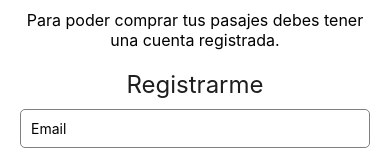
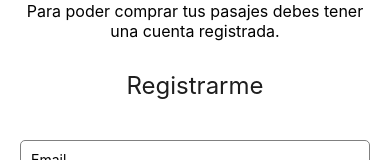
Before and after one commit to Alize-Viajes-y-Turismo/Alize-app, a React Native app: screen /RegistroScreen in a window 390 px wide. Shown: the part 138-298 px from the top of the page. Built offline with nearby package versions, Linux system fonts and the light colour scheme.

Commit message:
Modificando-estilos

```diff
--- a/styles/NotAuthHomeScreenStyles.js
+++ b/styles/NotAuthHomeScreenStyles.js
@@ -32,6 +32,7 @@ const NotAuthHomeScreenStyles = StyleSheet.create({
     image: {
         width: 200,
         height: 200,
+        marginBottom: 40,
     },
 })
 
--- a/styles/RegistroScreenStyles.js
+++ b/styles/RegistroScreenStyles.js
@@ -7,23 +7,25 @@ const RegistroScreenStyles = StyleSheet.create({
         backgroundColor: 'white'
     },
     title: {
-        color: '#F46262',
+        color: '#1E1E1E',
         fontSize: 24,
-        fontWeight: '400',
+        justifyContent: 'center',
+        alignItems: 'center',
         textAlign: 'center',
-        width: 300,
-        margin: 10,
+        marginBottom: 40
     },
     subtitle: {
+        fontSize: 24,
         color: '#1E1E1E',
-        fontSize: 24,
-        fontWeight: '400',
+        justifyContent: 'center',
+        alignItems: 'center',
         textAlign: 'center',
-        margin: 10,
+        marginBottom: 40
     },
     paragraph: {
         fontSize: 16,
         textAlign: 'center',
+        marginBottom: 20
     },
     boxTitleContainer: {
         justifyContent: 'center',
```
